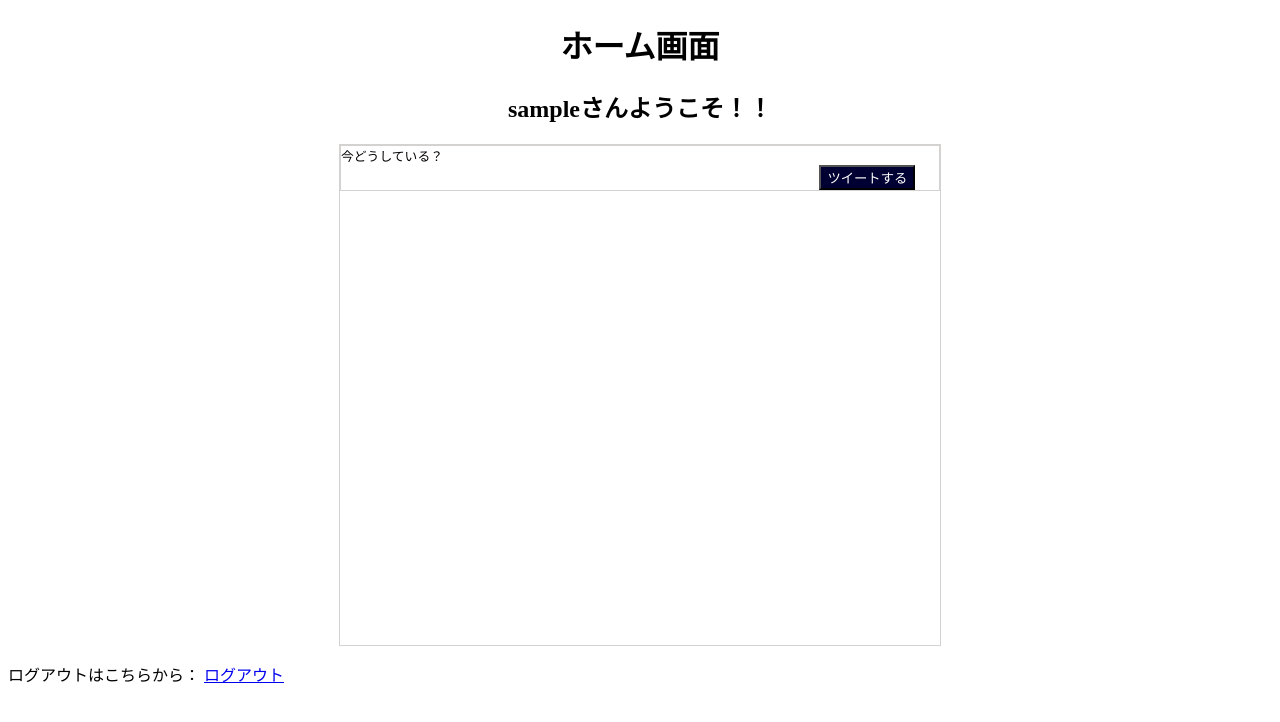
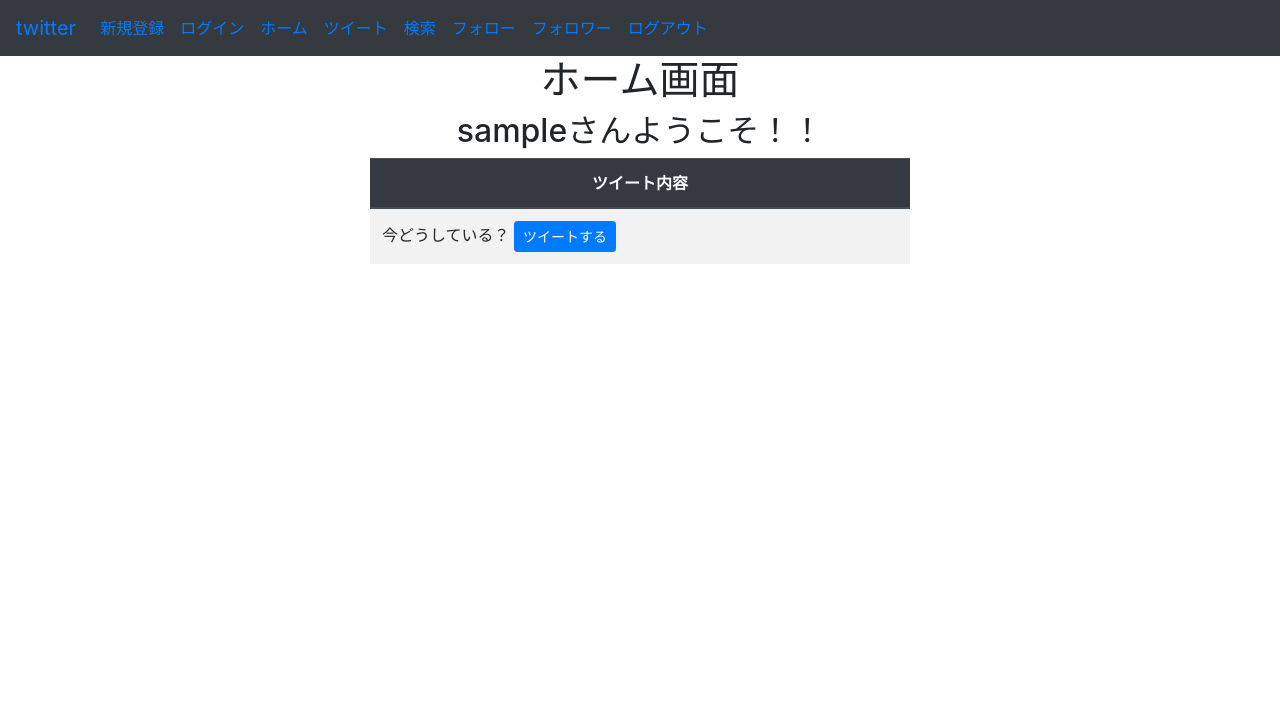
Before and after one commit to kuniyoshi9244/backend_assignment, a Django app: page /home/ in a window 1280 px wide. Shown: the top 722 px of the page. Run offline with Django 3.2, Linux system fonts and the light colour scheme; the visitor is signed in with stand-in values (Sample User, id 1); data comes from the database, SQL or seed files in the repository; data that the repository does not hold is empty; some libraries are stand-ins or nearby versions.

Commit message:
フォロー機能の追加

```diff
--- a/mysite/settings.py
+++ b/mysite/settings.py
@@ -115,6 +115,7 @@ USE_L10N = True
 
 USE_TZ = True
 
+AUTH_USER_MODEL = 'twitter.User'
 
 # Static files (CSS, JavaScript, Images)
 # https://docs.djangoproject.com/en/2.2/howto/static-files/
--- a/twitter/admin.py
+++ b/twitter/admin.py
@@ -1,5 +1,7 @@
 from django.contrib import admin
-from .models import Tweet
+from .models import User, Tweet, FollowRelation
 
 # Register your models here.
+admin.site.register(User)
 admin.site.register(Tweet)
+admin.site.register(FollowRelation)
--- a/twitter/static/css/style.css
+++ b/twitter/static/css/style.css
@@ -3,39 +3,28 @@ h1, h2{
   text-align: center;
 }
 
-.frame{
-  background-color: #eeeeee;
-  margin-left: 15%;
-  margin-right: 15%;
+/*新規登録画面*/
+table.reg_form{
+  margin-left: auto;
+  margin-right: auto;
 }
 
-.btn{
-  color: #fff;
-  background-color: #000033;
-  font-size: 1.0em;
-  padding: 10px 30px;
-  margin-left: 80%;
-}
-
-.btn:hover{
-color: #fff;
-background: #000099;
-}
-
-/*ユーザ登録画面*/
-.frame
-table.reg_form{
-  width: 100%;
-  border-spacing: 10px 30px;
-  padding-left:20px;
+.div_btn_register{
+  margin-left: auto;
+  margin-right: auto;
+  text-align: center;
 }
 
 /*ログイン画面*/
-.frame
 table.login_form{
-  width: 100%;
-  border-spacing: 10px 30px;
-  padding-left:20px;
+  margin-left: auto;
+  margin-right: auto;
+}
+
+.div_btn_login{
+  margin-left: auto;
+  margin-right: auto;
+  text-align: center;
 }
 
 /*ホーム画面*/
@@ -46,48 +35,26 @@ table.login_form{
   max-width: 600px;
   margin-right : auto;
   margin-left : auto;
-  font-size: 80%;
   border: solid 1px #d4d1d1;
 }
 
-.tweet_frame .tweet{
-  width: auto;
-  border: solid 1px #d4d1d1;
-}
-
-.tweet_frame .tweet .user_name{
-  margin-right: 10px;
-}
-
-.tweet_btn{
-  color: #fff;
-  background-color: #000033;
-  margin-left: 80%;
-}
-
-.tweet_btn:hover{
-color: #fff;
-background: #000099;
+.user_name{
+  margin-right: 15px;
 }
 
 /*ツイート画面*/
-.frame
 table.tweet_form{
-  width: 100%;
-  border-spacing: 10px 30px;
+  margin-left: auto;
   margin-right: auto;
-  margin-left: auto;
-  padding-left:20px;
 }
 
-.frame
-table.tweet_form
-td{
+.div_btn_tweet{
+  margin-left: auto;
+  margin-right: auto;
   text-align: center;
 }
 
-.frame
-table.tweet_form
-.tweet_input_text{
-  width: 600px;
+/*ユーザ検索画面*/
+.th_search{
+  text-align: center;
 }
--- a/twitter/templates/twitter/base.html
+++ b/twitter/templates/twitter/base.html
@@ -3,14 +3,38 @@
 <html lang="ja" dir="ltr">
 
 <head>
-<meta charset="utf-8">
-<title>{% block title %}{% endblock %}</title>
-<link rel="stylesheet" href='{% static "css/style.css" %}'/>
+  <meta charset="utf-8">
+  <title>{% block title %}{% endblock %}</title>
+  <meta name="viewport" content="width=device-width, initial-scale=1, shrink-to-fit=no">
+  <link rel="stylesheet" href="https://stackpath.bootstrapcdn.com/bootstrap/4.3.1/css/bootstrap.min.css" integrity="sha384-ggOyR0iXCbMQv3Xipma34MD+dH/1fQ784/j6cY/iJTQUOhcWr7x9JvoRxT2MZw1T" crossorigin="anonymous">
+  <link rel="stylesheet" href='{% static "css/style.css" %}'/>
 </head>
 
 <body>
+  <nav class="navbar navbar-expand-lg navbar-darc bg-dark">
+    <a class="navbar-brand" href="#">twitter</a>
+    <button class="navbar-toggler" type="button" data-toggle="collapse" data-target="#navbarNavAltMarkup" aria-controls="navbarNavAltMarkup" aria-expanded="false" aria-label="Toggle navigation">
+      <span class="navbar-toggler-icon"></span>
+    </button>
+    <div class="collapse navbar-collapse" id="navbarNavAltMarkup">
+      <div class="navbar-nav">
+        <a class="nav-item nav-link" href="{% url 'registeration' %}">新規登録</a>
+        <a class="nav-item nav-link" href="{% url 'login' %}" >ログイン</a>
+        <a class="nav-item nav-link" href="{% url 'home' %}" >ホーム</a>
+        <a class="nav-item nav-link" href="{% url 'tweet' %}">ツイート</a>
+        <a class="nav-item nav-link" href="{% url 'search_user' %}">検索</a>
+        <a class="nav-item nav-link" href="{% url 'follow_user_list' %}">フォロー</a>
+        <a class="nav-item nav-link" href="{% url 'followed_user_list' %}">フォロワー</a>
+        <a class="nav-item nav-link" href="{% url 'logout' %}" >ログアウト</a>
+      </div>
+    </div>
+  </nav>
+
   {% block content %}
   {% endblock %}
+  <script src="https://code.jquery.com/jquery-3.3.1.slim.min.js" integrity="sha384-q8i/X+965DzO0rT7abK41JStQIAqVgRVzpbzo5smXKp4YfRvH+8abtTE1Pi6jizo" crossorigin="anonymous"></script>
+  <script src="https://cdnjs.cloudflare.com/ajax/libs/popper.js/1.14.7/umd/popper.min.js" integrity="sha384-UO2eT0CpHqdSJQ6hJty5KVphtPhzWj9WO1clHTMGa3JDZwrnQq4sF86dIHNDz0W1" crossorigin="anonymous"></script>
+  <script src="https://stackpath.bootstrapcdn.com/bootstrap/4.3.1/js/bootstrap.min.js" integrity="sha384-JjSmVgyd0p3pXB1rRibZUAYoIIy6OrQ6VrjIEaFf/nJGzIxFDsf4x0xIM+B07jRM" crossorigin="anonymous"></script>
 </body>
 
 </html>
--- a/twitter/templates/twitter/home.html
+++ b/twitter/templates/twitter/home.html
@@ -6,22 +6,32 @@
 <h1>ホーム画面</h1>
 <h2>{{ request.user }}さんようこそ！！</h2>
 
-<div class="tweet_frame">
-  <div class="tweet">
-    <div><span>今どうしている？</span></div>
-    <div><a href="{% url 'tweet' %}"><button type="button" class = 'tweet_btn'>ツイートする</button></a></div>
+<div class="container">
+  <div class="row">
+    <div class="col-md-6 offset-md-3" style="height: 400px; overflow-y:scroll;">
+      <table class="table table-striped">
+        <thead class="thead-dark">
+          <tr>
+             <th class="th_search" colspan="2">ツイート内容</th>
+          </tr>
+        </thead>
+        <tr>
+          <td>
+            <span>今どうしている？</span>
+            <a href="{% url 'tweet' %}"><button type="button" class = "btn btn-primary btn-sm">ツイートする</button></a>
+          </td>
+        </tr>
+        {% for tweet in tweet_list %}
+        <tr>
+          <td>
+            <span class="user_name">{{ tweet.user.username }}</span>
+            <span class="pub_date">{{ tweet.pub_date }}</span>
+            <div class="tweet_text">{{ tweet.tweet_text }}</div>
+          </td>
+        </tr>
+        {% endfor %}
+      </div>
+    </div>
   </div>
-  {% for tweet in tweet_list %}
-  <div class="tweet">
-    <span class="user_name">{{ tweet.user }}</span>
-    <span class="pub_date">{{ tweet.pub_date }}</span>
-    <div class="tweet_text">{{ tweet.tweet_text }}</div>
-  </div>
-  {% endfor %}
-</div>
-<div>
-  <p> ログアウトはこちらから：
-    <a href="{% url 'logout' %}">ログアウト</a>
-  </p>
 </div>
 {% endblock %}
--- a/twitter/urls.py
+++ b/twitter/urls.py
@@ -8,4 +8,10 @@ urlpatterns = [
     path('logout/', av.LogoutView.as_view(), name='logout'),
     path('home/',views.HomeView.as_view(), name="home"),
     path('tweet/',views.TweetView.as_view(), name="tweet"),
-]
+    path('search_user/',views.SearchUserView.as_view(), name="search_user"),
+    path('user_detail/',views.UserDetailView.as_view(), name="user_detail"),
+    path('follow_user_list/',views.FollowUserListView.as_view(), name="follow_user_list"),
+    path('followed_user_list/',views.FollowedUserListView.as_view(), name="followed_user_list"),
+    path('follow/',views.FollowView.as_view(), name="follow"),
+    path('delete_follow/',views.DeleteFollowView.as_view(), name="delete_follow"),
+    ]
--- a/twitter/views.py
+++ b/twitter/views.py
@@ -1,30 +1,42 @@
-from django.views.generic import ListView
-from django.views.generic.edit import CreateView
+from django.views.generic import ListView, TemplateView
+from django.views.generic.edit import CreateView, DeleteView
 from django.contrib.auth.views import LoginView
-from django.contrib.auth.forms import UserCreationForm, AuthenticationForm
+from django.contrib.auth.forms import AuthenticationForm
 from django.contrib.auth.mixins import LoginRequiredMixin
 from django.urls.base import reverse_lazy
-from .models import Tweet
-from .forms import TweetForm
+from django.shortcuts import redirect
+from django.urls import reverse
+from django.utils.http import urlencode
+from .models import User, Tweet, FollowRelation
+from .forms import UserCreationForm, TweetForm
+from django.db.models import Q
 
 # Create your views here.
+#ユーザ登録画面
 class  AccountRegistration(CreateView):
     form_class = UserCreationForm
     template_name = 'twitter/register.html'
     success_url = reverse_lazy('login')
 
+#ログイン画面
 class LoginView(LoginView):
     form_class = AuthenticationForm
     template_name = 'twitter/login.html'
     success_url = reverse_lazy('home')
 
+#ホーム画面
 class HomeView(LoginRequiredMixin,ListView):
     template_name = 'twitter/home.html'
     context_object_name = 'tweet_list'
 
     def get_queryset(self):
-        return Tweet.objects.select_related('user').filter(user = self.request.user).order_by('-pub_date')
+        #ログインユーザのフォロー中ユーザを取得
+        followees = self.request.user.followees.all()
 
+        #ログインユーザとフォロー中ユーザのツイートを取得
+        return Tweet.objects.select_related('user').filter(Q(user = self.request.user) | Q(user__in = followees)).order_by('-pub_date')
+
+#ツイート画面
 class  TweetView(LoginRequiredMixin,CreateView):
     form_class = TweetForm
     template_name = 'twitter/tweet.html'
@@ -33,3 +45,117 @@ class  TweetView(LoginRequiredMixin,CreateView):
     def form_valid(self, form):
         form.instance.user = self.request.user
         return super().form_valid(form)
+
+#ユーザ検索画面
+class SearchUserView(LoginRequiredMixin,ListView):
+    template_name = 'twitter/search_user.html'
+    context_object_name = 'user_list'
+
+    def get_queryset(self):
+        #検索ユーザ名を取得
+        search_username = self.request.GET.get('search_username')
+
+        if search_username:
+            #検索時
+            #検索条件：ログインユーザ以外、検索ユーザ名と部分一致
+            #ソート条件：ユーザ名
+            return User.objects.exclude(username = self.request.user.username).filter(username__icontains = search_username).order_by('username')
+        else:
+            #初期表示
+            #検索条件：ログインユーザ以外
+            #ソート条件：ユーザ名
+            return User.objects.exclude(username = self.request.user.username).order_by('username')
+
+#ユーザ詳細画面
+class UserDetailView(LoginRequiredMixin,ListView):
+    template_name = 'twitter/user_detail.html'
+    context_object_name = 'tweet_list'
+
+    def get_context_data(self, **kwargs):
+        context = super().get_context_data(**kwargs)
+        #選択したユーザのpkを取得
+        followee_pk = self.request.GET.get('user_pk')
+        #選択したユーザの情報を取得
+        followee = User.objects.get(pk=followee_pk)
+        #選択したユーザのユーザ情報をcontextに格納
+        context['user'] = followee
+
+        #ユーザがフォロー済みか判別するフラグをcontextに追加
+        #１：フォロー済み、２：未フォロー
+        if FollowRelation.objects.select_related('follower','followee').filter(follower=self.request.user, followee=followee):
+            context['is_followed'] = '1'
+        else:
+            context['is_followed'] = '0'
+        return context
+
+    def get_queryset(self):
+        #選択したユーザのpkを取得
+        followee_pk = self.request.GET.get('user_pk')
+
+        #選択したユーザのツイート情報
+        #ソート条件：-投稿時間
+        return Tweet.objects.select_related('user').filter(pk = followee_pk).order_by('-pub_date')
+
+#フォロー用
+class FollowView(LoginRequiredMixin,TemplateView):
+    def post(self, request, **kwargs):
+        #フォローするユーザのユーザテーブルのpkを取得
+        followee_pk = request.POST.get('followee_pk')
+        #フォローするユーザのユーザ情報を取得
+        followee = User.objects.get(pk=followee_pk)
+        #フォロー関連テーブルに登録
+        FollowRelation(follower=self.request.user, followee=followee).save()
+
+        #詳細画面にリダイレクト
+        redirect_url = reverse('user_detail')
+        parameters = urlencode(dict(user_pk=followee_pk))
+        url = f'{redirect_url}?{parameters}'
+        return redirect(url)
+
+#フォロー解除用
+class DeleteFollowView(LoginRequiredMixin,TemplateView):
+    def post(self, request, **kwargs):
+        #フォロー解除するユーザのユーザテーブルのpkを取得
+        followee_pk = request.POST.get('followee_pk')
+        #フォロー解除すりユーザ情報を取得
+        followee = User.objects.get(pk=followee_pk)
+        #フォロー関連テーブルからレコード削除
+        FollowRelation.objects.get(follower=self.request.user, followee=followee).delete()
+
+        #詳細画面にリダイレクト
+        redirect_url = reverse('user_detail')
+        parameters = urlencode(dict(user_pk=followee_pk))
+        url = f'{redirect_url}?{parameters}'
+        return redirect(url)
+
+#フォロー画面
+class FollowUserListView(LoginRequiredMixin,ListView):
+    template_name = 'twitter/follow_user_list.html'
+    context_object_name = 'user_list'
+
+    def get_queryset(self):
+        #検索ユーザ名を取得
+        search_username = self.request.GET.get('search_username')
+
+        if search_username:
+            #検索時
+            return FollowRelation.objects.select_related('follower','followee').filter(follower = self.request.user,followee__username__icontains=search_username).order_by('followee__username')
+        else:
+            #初期表示
+            return FollowRelation.objects.select_related('follower','followee').filter(follower = self.request.user).order_by('followee__username')
+
+#フォロワー画面
+class FollowedUserListView(LoginRequiredMixin,ListView):
+    template_name = 'twitter/followed_user_list.html'
+    context_object_name = 'user_list'
+
+    def get_queryset(self):
+        #検索ユーザ名を取得
+        search_username = self.request.GET.get('search_username')
+
+        if search_username:
+            #検索時
+            return FollowRelation.objects.select_related('follower','followee').filter(followee = self.request.user,followees__username__icontains=search_username).order_by('followee__username')
+        else:
+            #初期表示
+            return FollowRelation.objects.select_related('follower','followee').filter(followee = self.request.user).order_by('follower__username')
```
Also changed, not shown: twitter/forms.py (+8 -1 lines), twitter/models.py (+17 -2 lines), twitter/templates/twitter/follow_user_list.html (added, +45 -0 lines), twitter/templates/twitter/followed_user_list.html (added, +45 -0 lines), twitter/templates/twitter/login.html (+8 -6 lines), twitter/templates/twitter/register.html (+7 -6 lines), twitter/templates/twitter/search_user.html (added, +43 -0 lines), twitter/templates/twitter/tweet.html (+8 -10 lines), twitter/templates/twitter/user_detail.html (added, +46 -0 lines), twitter/migrations/0001_initial.py, twitter/migrations/0002_auto_20210904_0030.py (deleted).
